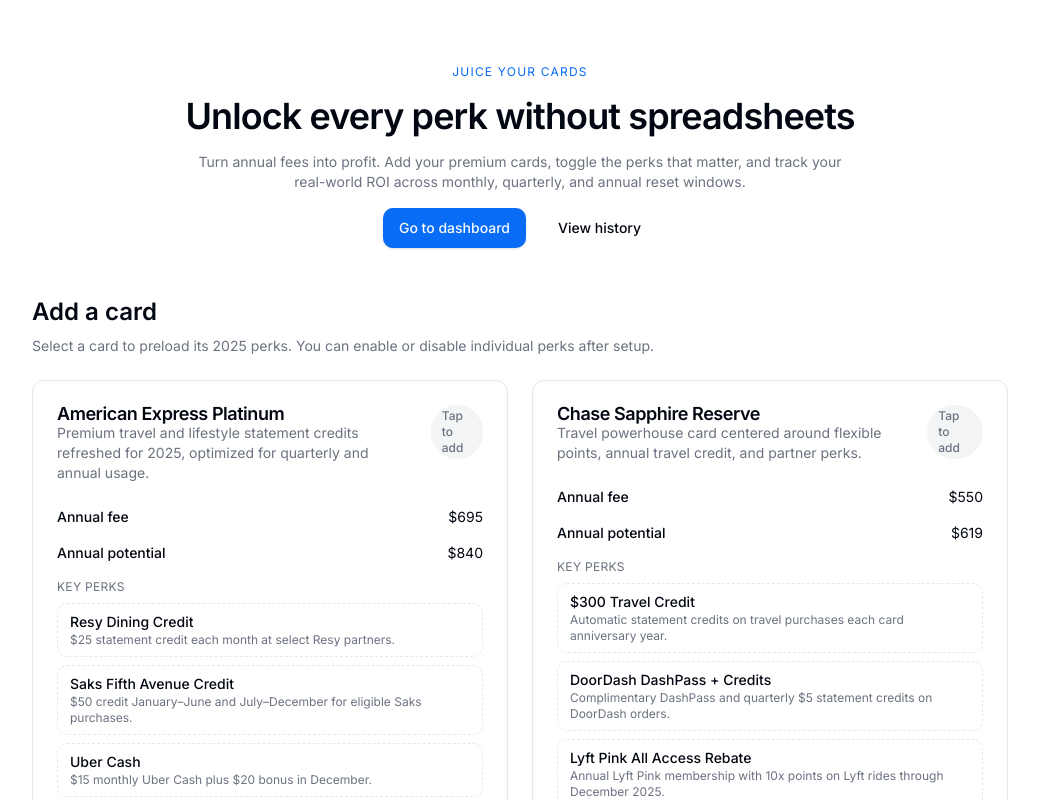
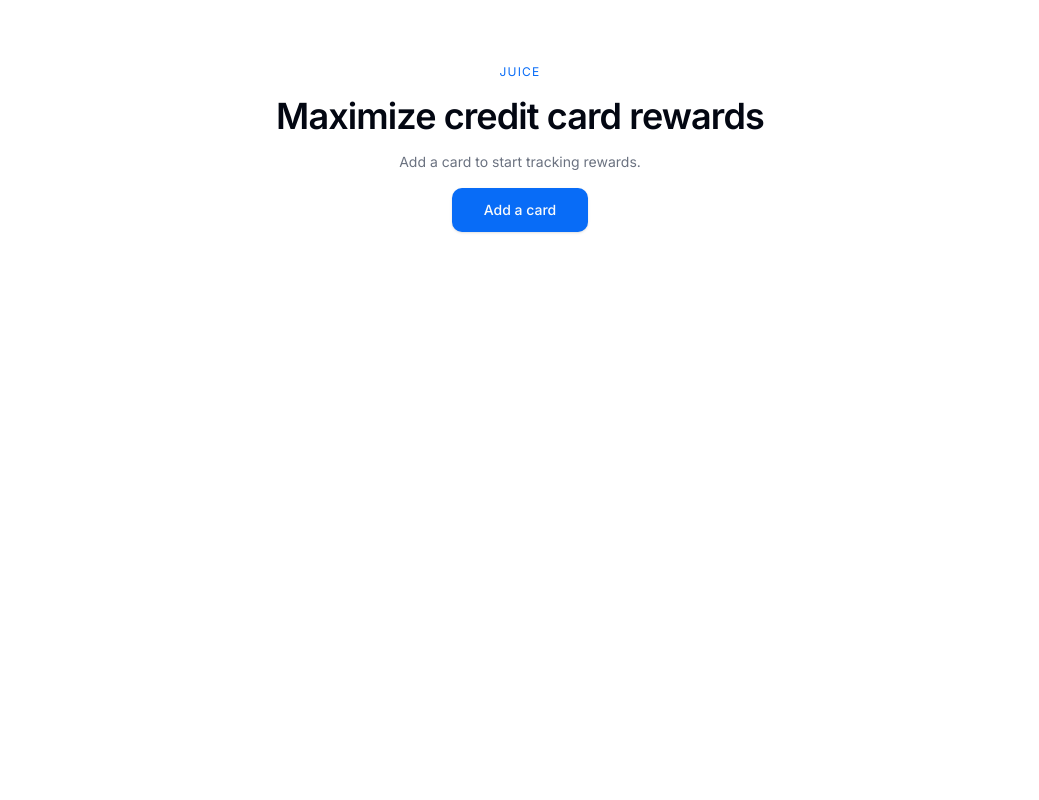
Before and after one commit to xaelophone/juice, a Next.js app: page /welcome in a window 1280 px wide. Shown: the top 800 px of the page, without its empty margins (120-1159 px from the left). Built offline with nearby package versions, Linux system fonts and the light colour scheme.

Commit message:
ui/onboarding & dashboard polish

```diff
--- a/app/(onboarding)/welcome/page.tsx
+++ b/app/(onboarding)/welcome/page.tsx
@@ -1,11 +1,21 @@
 "use client";
 
-import Link from 'next/link';
+import { useEffect } from 'react';
+import { useRouter } from 'next/navigation';
 import { motion } from 'framer-motion';
 import { CardPicker } from '@/components/onboarding/card-picker';
-import { Button } from '@/components/ui/button';
+import { useJuiceState } from '@/hooks/use-juice-state';
 
 export default function WelcomePage() {
+  const router = useRouter();
+  const { selectedCards } = useJuiceState();
+
+  useEffect(() => {
+    if (selectedCards.length > 0) {
+      router.replace('/dashboard');
+    }
+  }, [router, selectedCards]);
+
   return (
     <div className="mx-auto flex min-h-screen w-full max-w-5xl flex-col gap-12 px-6 py-16">
       <motion.section
@@ -14,34 +24,12 @@
         animate={{ opacity: 1, y: 0 }}
         transition={{ duration: 0.6, ease: 'easeOut' }}
       >
-        <p className="text-xs uppercase tracking-widest text-primary">Juice your cards</p>
-        <h1 className="text-4xl font-semibold tracking-tight">Unlock every perk without spreadsheets</h1>
-        <p className="mx-auto max-w-2xl text-muted-foreground">
-          Turn annual fees into profit. Add your premium cards, toggle the perks that matter, and track your real-world
-          ROI across monthly, quarterly, and annual reset windows.
-        </p>
-        <div className="flex items-center justify-center gap-4">
-          <Button asChild>
-            <Link href="/dashboard">Go to dashboard</Link>
-          </Button>
-          <Button asChild variant="ghost">
-            <Link href="/history">View history</Link>
-          </Button>
+        <p className="text-xs uppercase tracking-widest text-primary">Juice</p>
+        <h1 className="text-4xl font-semibold tracking-tight">Maximize credit card rewards</h1>
+        <p className="mx-auto max-w-2xl text-muted-foreground">Add a card to start tracking rewards.</p>
+        <div className="flex items-center justify-center">
+          <CardPicker />
         </div>
-      </motion.section>
-      <motion.section
-        className="space-y-6"
-        initial={{ opacity: 0, y: 32 }}
-        animate={{ opacity: 1, y: 0 }}
-        transition={{ duration: 0.6, ease: 'easeOut', delay: 0.1 }}
-      >
-        <header className="space-y-2 text-left">
-          <h2 className="text-2xl font-semibold">Add a card</h2>
-          <p className="text-sm text-muted-foreground">
-            Select a card to preload its 2025 perks. You can enable or disable individual perks after setup.
-          </p>
-        </header>
-        <CardPicker />
       </motion.section>
     </div>
   );
--- a/components/onboarding/card-picker.tsx
+++ b/components/onboarding/card-picker.tsx
@@ -1,71 +1,98 @@
 'use client';
 
+import { useState } from 'react';
+import { useRouter } from 'next/navigation';
 import { Button } from '@/components/ui/button';
 import {
   Card as CardPrimitive,
   CardHeader,
   CardTitle,
-  CardDescription,
   CardContent,
   CardFooter
 } from '@/components/ui/card';
-import { Badge } from '@/components/ui/badge';
+import {
+  Dialog,
+  DialogTrigger,
+  DialogContent,
+  DialogHeader,
+  DialogTitle,
+  DialogDescription
+} from '@/components/ui/dialog';
 import { useJuiceState } from '@/hooks/use-juice-state';
 import { formatCurrency } from '@/lib/format';
 import { useSettings } from '@/hooks/use-settings';
 
 export function CardPicker() {
+  const [open, setOpen] = useState(false);
   const { cards, selectedCards, toggleCard } = useJuiceState();
   const { settings } = useSettings();
+  const router = useRouter();
+
   const selectedIds = new Set(selectedCards.map(card => card.id));
 
+  const handleSelect = (cardId: string) => {
+    if (!selectedIds.has(cardId)) {
+      toggleCard(cardId);
+    }
+    setOpen(false);
+    router.push('/dashboard');
+  };
+
+  const sanitizePerkTitle = (title: string) => title.replace(/^\$\d[\d,]*(?:\.\d+)?\s+/u, '').trim();
+
   return (
-    <div className="grid gap-6 md:grid-cols-2">
+    <Dialog open={open} onOpenChange={setOpen}>
+      <DialogTrigger asChild>
+        <Button size="lg">Add a card</Button>
+      </DialogTrigger>
+      <DialogContent className="max-w-3xl space-y-6">
+        <DialogHeader className="space-y-2 text-left">
+          <DialogTitle>Import rewards</DialogTitle>
+          <DialogDescription>Import rewards to track completion & ROI.</DialogDescription>
+        </DialogHeader>
+        <div className="grid gap-4 md:grid-cols-2">
           {cards.map(card => {
             const potential = card.perks.reduce((total, perk) => total + perk.cashValue, 0);
             const isSelected = selectedIds.has(card.id);
+
             return (
               <CardPrimitive key={card.id} className="flex flex-col">
                 <CardHeader>
-              <div className="flex items-start justify-between gap-4">
-                <div>
                   <CardTitle>{card.name}</CardTitle>
-                  <CardDescription>{card.summary}</CardDescription>
-                </div>
-                <Badge variant={isSelected ? 'default' : 'secondary'}>
-                  {isSelected ? 'Selected' : 'Tap to add'}
-                </Badge>
-              </div>
                 </CardHeader>
-            <CardContent className="flex flex-1 flex-col gap-4">
-              <div className="flex items-center justify-between text-sm">
-                <p className="font-medium">Annual fee</p>
+                <CardContent className="flex flex-1 flex-col gap-3 text-sm">
+                  <div className="flex items-center justify-between">
+                    <span className="font-medium">Annual fee</span>
                     <span>{formatCurrency(card.annualFee, settings.currency)}</span>
                   </div>
-              <div className="flex items-center justify-between text-sm">
-                <p className="font-medium">Annual potential</p>
+                  <div className="flex items-center justify-between">
+                    <span className="font-medium">Potential value</span>
                     <span>{formatCurrency(potential, settings.currency)}</span>
                   </div>
                   <div className="space-y-2">
-                <p className="text-xs uppercase tracking-wide text-muted-foreground">Key perks</p>
+                    <p className="text-xs uppercase tracking-wide text-muted-foreground">Key rewards</p>
                     <ul className="space-y-2 text-sm">
-                  {card.perks.map(perk => (
-                    <li key={perk.id} className="flex flex-col rounded-md border border-dashed border-border px-3 py-2">
-                      <span className="font-medium">{perk.title}</span>
-                      <span className="text-xs text-muted-foreground">{perk.description}</span>
+                      {card.perks.slice(0, 3).map(perk => (
+                        <li key={perk.id} className="rounded-md border border-dashed border-border px-3 py-3">
+                          <span className="block text-base font-semibold tracking-tight text-primary">
+                            {perk.cashValue ? formatCurrency(perk.cashValue, settings.currency) : ''}
+                          </span>
+                          <span className="block text-sm font-medium text-foreground">{sanitizePerkTitle(perk.title)}</span>
                         </li>
                       ))}
                     </ul>
                   </div>
                 </CardContent>
-            <CardFooter className="justify-end">
-              <Button variant={isSelected ? 'secondary' : 'default'} onClick={() => toggleCard(card.id)}>
-                {isSelected ? 'Remove card' : 'Add card'}
+                <CardFooter className="flex">
+                  <Button className="w-full" disabled={isSelected} onClick={() => handleSelect(card.id)}>
+                    {isSelected ? 'Added' : 'Add card'}
                   </Button>
                 </CardFooter>
               </CardPrimitive>
             );
           })}
         </div>
+      </DialogContent>
+    </Dialog>
   );
 }
--- a/components/ui/dialog.tsx
+++ b/components/ui/dialog.tsx
@@ -18,7 +18,7 @@
   <DialogPrimitive.Overlay
     ref={ref}
     className={cn(
-      'fixed inset-0 z-50 bg-background/80 backdrop-blur-sm data-[state=open]:animate-in data-[state=closed]:animate-out',
+      'fixed inset-0 z-50 bg-background/80 backdrop-blur-sm data-[state=open]:fade-in-0 data-[state=closed]:fade-out-0 data-[state=open]:duration-200 data-[state=closed]:duration-150',
       className
     )}
     {...props}
@@ -35,7 +35,7 @@
     <DialogPrimitive.Content
       ref={ref}
       className={cn(
-        'fixed left-[50%] top-[50%] z-50 grid w-full max-w-lg translate-x-[-50%] translate-y-[-50%] gap-4 rounded-lg border bg-card p-6 shadow-lg duration-200 data-[state=open]:animate-in data-[state=closed]:animate-out',
+        'fixed left-[50%] top-[50%] z-50 grid w-full max-w-lg translate-x-[-50%] translate-y-[-50%] gap-4 rounded-lg border bg-card p-6 shadow-lg data-[state=open]:fade-in-0 data-[state=closed]:fade-out-0 data-[state=open]:duration-200 data-[state=closed]:duration-150',
         className
       )}
       {...props}
--- a/package.json
+++ b/package.json
@@ -32,6 +32,7 @@
     "autoprefixer": "10.4.17",
     "eslint": "8.57.0",
     "eslint-config-next": "14.2.3",
+    "eslint-config-prettier": "^10.1.8",
     "postcss": "8.4.38",
     "prettier": "3.2.5",
     "prettier-plugin-tailwindcss": "0.5.11",
```
Also changed, not shown: components/dashboard/card-stack.tsx (+13 -26 lines), 1 other file (tests, documents, lock files or other folders). Lines whose indentation alone changed are shown as unchanged.
